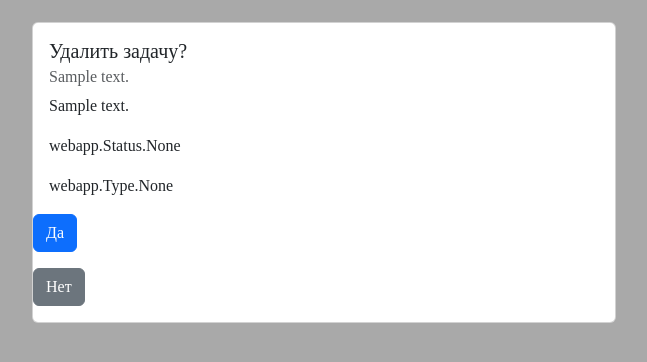
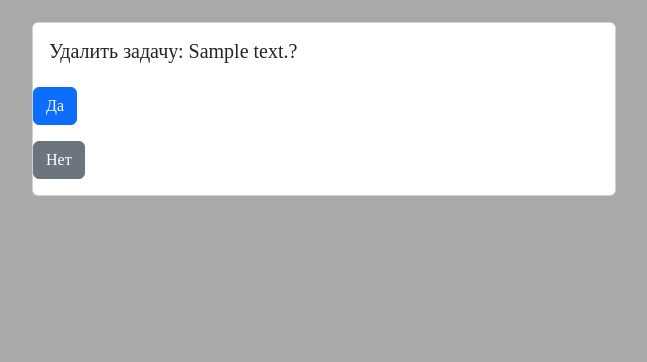
Before and after one commit to Sholpan-B/homework_61_sholpan_bakhtybekkyzy, a Django app: page /task/1/delete/ in a window 1280 px wide. Shown: the part 38-400 px from the top of the page, without its empty margins (316-963 px from the left). Run offline with Django 4.2, Linux system fonts and the light colour scheme; tables that the repository leaves empty hold one stand-in row (values such as "Sample post"); parts of the project's set-up code (start-up, migrations or seed data) failed here and were passed over; some libraries are stand-ins or nearby versions.

Commit message:
изменения в task_confirm_delete.html

```diff
--- a/webapp/templates/task_confirm_delete.html
+++ b/webapp/templates/task_confirm_delete.html
@@ -6,12 +6,8 @@
 <div class="col-8 mx-auto">
     <div class="card">
         <div class="card-body">
-          <h5 class="card-title">Удалить задачу?</h5>
-          <h6 class="card-subtitle mb-2 text-muted">{{task.summary}}</h6>
-          <p class="card-text">{{task.description}}</p>
-          <p class="card-text">{{task.status}}</p>
-          <p class="card-text">{{task.type}}</p>
-            </div>
+          <h5 class="card-title">Удалить задачу: {{task.summary}}?</h5>
+        </div>
        <form action="{% url 'confirm_delete' task.pk %}" method="post" class="form">
             {% csrf_token %}
             {% bootstrap_button button_type="submit"  content="Да " %}
```
